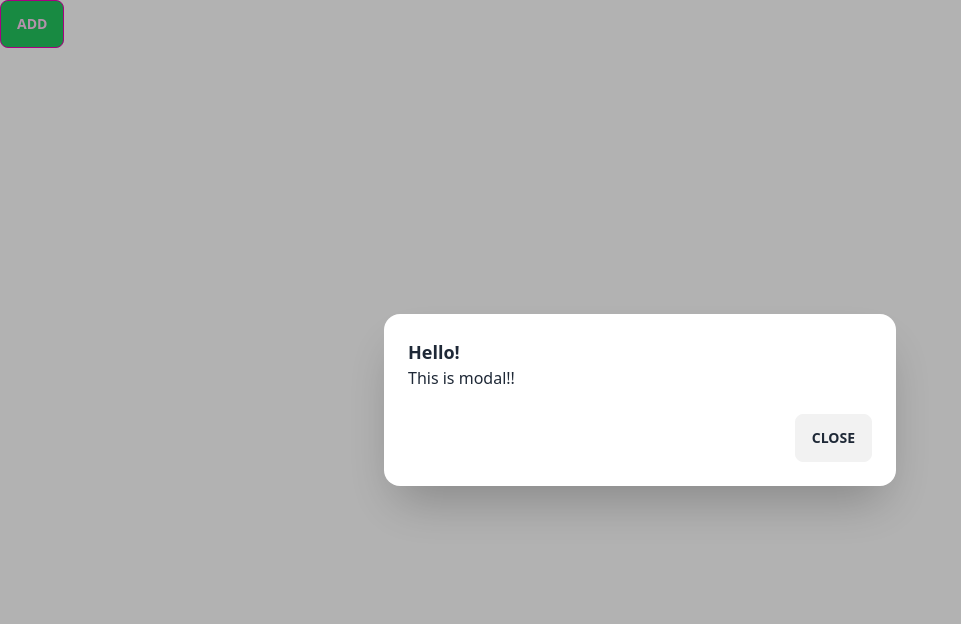
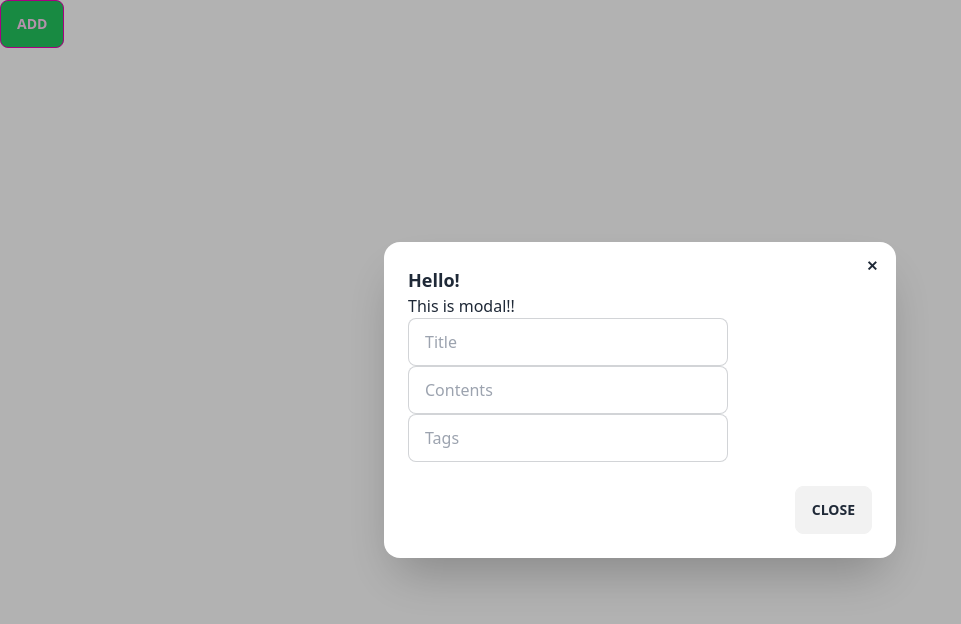
Before and after one commit to haruto17/svelmo, a Svelte app: page / in a window 1280 px wide. Both pictures are taken after a click on the button "ADD". Shown: the top 624 px of the page, without its empty margins (0-961 px from the left). Built offline with nearby package versions, Linux system fonts and the light colour scheme.

Commit message:
modalにテキストフィールドを追加

```diff
--- a/src/App.svelte
+++ b/src/App.svelte
@@ -9,8 +9,27 @@
   >
   <dialog class="modal" class:modal-open={isModalOpen}>
     <form method="dialog" class="modal-box">
+      <button
+        class="btn btn-sm btn-circle btn-ghost absolute right-2 top-2"
+        on:click={() => (isModalOpen = false)}>✕</button
+      >
       <h3 class="font-bold text-lg">Hello!</h3>
       <p>This is modal!!</p>
+      <input
+        type="text"
+        placeholder="Title"
+        class="input input-bordered w-full max-w-xs"
+      />
+      <input
+        type="text"
+        placeholder="Contents"
+        class="input input-bordered w-full max-w-xs"
+      />
+      <input
+        type="text"
+        placeholder="Tags"
+        class="input input-bordered w-full max-w-xs"
+      />
       <div class="modal-action">
         <button class="btn" on:click={() => (isModalOpen = false)}>Close</button
         >
```
